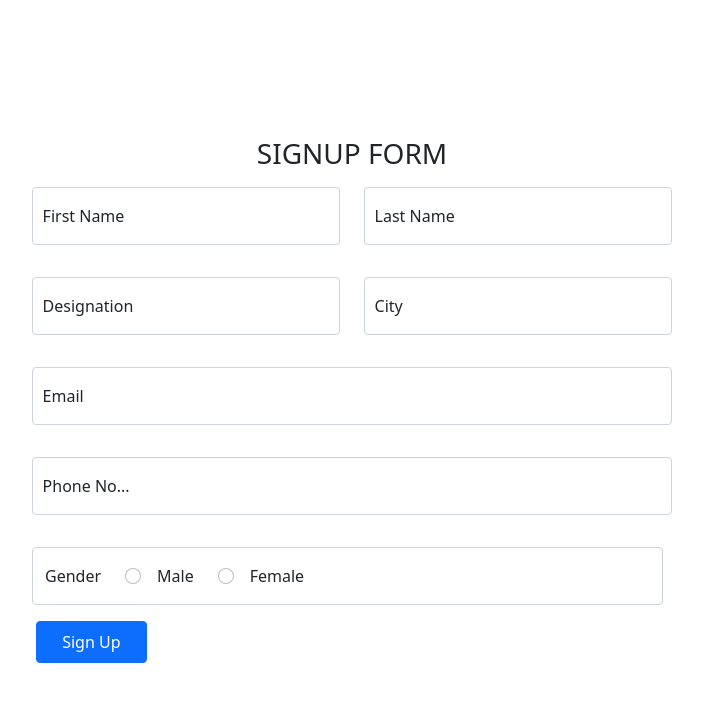
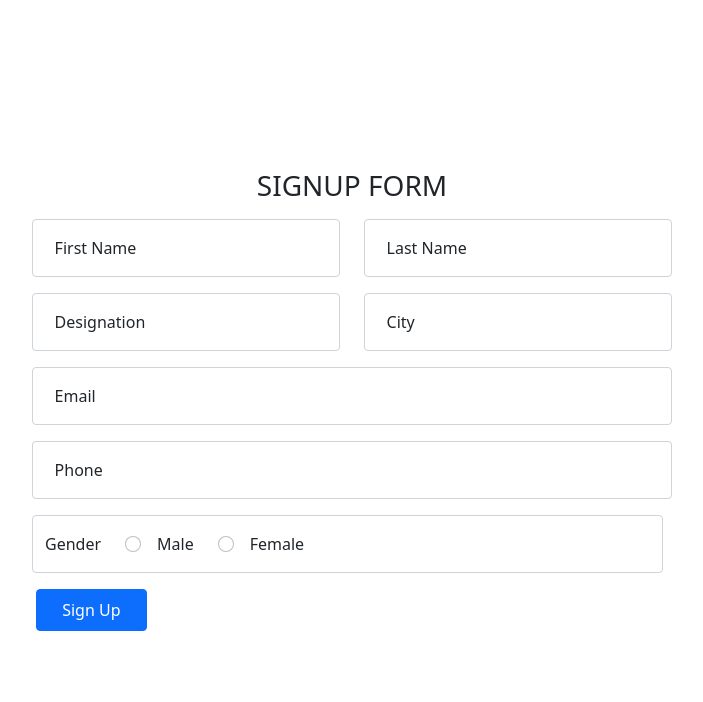
Before and after one commit to ijazdevelope/reactjs-project, a React (Create React App) app: page /signup in a window 1280 px wide. Shown: the top 702 px of the page, without its empty margins (288-991 px from the left). Built offline with nearby package versions, Linux system fonts and the light colour scheme.

Commit message:
implemented inputField component in multipale components

```diff
--- a/src/components/Dashboard.js
+++ b/src/components/Dashboard.js
@@ -6,7 +6,6 @@ import "./style.css";
 // import { yupResolver } from "@hookform/resolvers/yup";
 // import * as Yup from "yup";
 import Modal from "./Modal";
-import CustomModal from './CustomModal';
 
 // const schema = Yup.object({
 //   firstName: Yup.string()
@@ -235,7 +234,7 @@ const Dashboard = () => {
           <button
             type="submit"
             className="btn btn-primary mb-3 px-1 py-2 d-block"
-            onClick={ () => setOpenCustomModal(true) }
+            onClick={() => setOpenCustomModal(true)}
           >
             Open Custom Modal
           </button>
--- a/src/components/Login.js
+++ b/src/components/Login.js
@@ -2,13 +2,15 @@ import React from "react";
 import { useForm } from "react-hook-form";
 import { yupResolver } from '@hookform/resolvers/yup';
 import * as yup from "yup";
+import { TextField } from "./text-field";
+
 
 
 const schema = yup.object({
     email: yup.string().required('Email is required').matches(/^[a-zA-Z0-9_.+-]+@[a-zA-Z0-9-]+\.[a-zA-Z0-9-.]+$/, 'Invalid email format'),
     password: yup.string().required()
-    .min(4, 'Password length should be at least 4 characters')
-    .matches(/^.*(?=.{8,})((?=.*[!@#$%^&*()\-_=+{};:,<.>]){1})(?=.*\d)((?=.*[a-z]){1})((?=.*[A-Z]){1}).*$/ , 'Password must contain at least 8 characters, one uppercase, one number and one special case character'),
+        .min(4, 'Password length should be at least 4 characters')
+        .matches(/^.*(?=.{8,})((?=.*[!@#$%^&*()\-_=+{};:,<.>]){1})(?=.*\d)((?=.*[a-z]){1})((?=.*[A-Z]){1}).*$/, 'Password must contain at least 8 characters, one uppercase, one number and one special case character'),
 }).required();
 
 const Login = () => {
@@ -16,7 +18,7 @@ const Login = () => {
     const { register, handleSubmit, formState: { errors } } = useForm({
         resolver: yupResolver(schema)
     });
-    const onSubmit = data => console.log(data,'data');
+    const onSubmit = data => console.log(data, 'data');
     // console.log(formState, 'errors');
 
     return (
@@ -24,15 +26,24 @@ const Login = () => {
             <h3 className="mb-3 text-uppercase text-center">Login Form</h3>
             <form onSubmit={handleSubmit(onSubmit)} >
                 <div className='row'>
-                    <div className="form-floating mb-3 w-100 ps-0">
-                        <input type="email" {...register("email")} className='form-control position-relative' id="floatingInput" placeholder="name@example.com" />
-                        <label for="floatingInput">Email address</label>
-                        <p className='text-danger'>{errors?.email?.message}</p>
+                    <div className="w-100 ps-0">
+                        <TextField
+                            name='email'
+                            type='email'
+                            placeholder='your email...'
+                            label='Email'
+                        />
                     </div>
-                    <div className="form-floating w-100 ps-0">
-                        <input type="password" {...register("password")} className='form-control position-relative' id="floatingPassword" placeholder="Password" />
+                    <div className="w-100 ps-0">
+                        {/* <input type="password" {...register("password")} className='form-control position-relative' id="floatingPassword" placeholder="Password" />
                         <label for="floatingPassword">Password</label>
-                        <p className='text-danger'>{errors?.password?.message}</p>
+                        <p className='text-danger'>{errors?.password?.message}</p> */}
+                        <TextField
+                            name='password'
+                            type='password'
+                            placeholder='type your password...'
+                            label='Password'
+                        />
                     </div>
                     <button type="submit" className="btn btn-primary mt-3 col-2">Login</button>
                 </div>
--- a/src/components/Signup.js
+++ b/src/components/Signup.js
@@ -5,6 +5,7 @@ import "./style.css";
 import { useForm } from "react-hook-form";
 import { yupResolver } from "@hookform/resolvers/yup";
 import * as Yup from "yup";
+import { TextField } from "./text-field";
 
 const schema = Yup.object({
   firstName: Yup.string()
@@ -58,7 +59,7 @@ const schema = Yup.object({
     )
     .min(11, "minimum 11 characters")
     .max(11, "max length is 11 numbers"),
-    gender: Yup.string()
+  gender: Yup.string()
     .required("Please choose your gender")
 
 }).required();
@@ -79,8 +80,8 @@ const Signup = (props) => {
       <form onSubmit={handleSubmit(onSubmit)}>
         <div className="row p-4 p-md-0">
           <h3 className="mb-3 text-uppercase text-center">Signup Form</h3>
-          <div className="form-floating mb-3 col-md-6">
-            <input
+          <div className="col-md-6">
+            {/* <input
               type="text"
               {...register("firstName")}
               className={`form-control position-relative ${
@@ -95,94 +96,57 @@ const Signup = (props) => {
             )}
             {errors?.firstName?.message && (
               <p className="text-danger">{errors?.firstName?.message}</p>
-            )}
+            )} */}
+            <TextField
+              name='firstName'
+              type='text'
+              placeholder='first name...'
+              label='First Name'
+            />
           </div>
-          <div className="form-floating mb-3 col-md-6">
-            <input
-              type="text"
-              {...register("lastName")}
-              className={`form-control position-relative ${
-                errors?.lastName && "border-danger"
-              }`}
-              id="floatingPassword"
-              placeholder="Password"
+          <div className="col-md-6">
+            <TextField
+              name='lastName'
+              type='text'
+              placeholder='last name'
+              label='Last Name'
             />
-            <label for="floatingPassword">Last Name</label>
-            {errors?.lastName && (
-              <i className="bi bi-x-lg position-absolute top-4 right-5 text-danger"></i>
-            )}
-            <p className="text-danger">{errors?.lastName?.message}</p>
           </div>
-          <div className="form-floating mb-3 col-md-6">
-            <input
-              type="text"
-              {...register("designation")}
-              className={`form-control position-relative ${
-                errors?.designation && "border-danger"
-              }`}
-              id="floatingPassword"
-              placeholder="designation"
+          <div className="col-md-6">
+            <TextField
+              name='designation'
+              type='text'
+              placeholder='designation'
+              label='Designation'
             />
-            <label for="floatingPassword">Designation</label>
-            {errors?.designation && (
-              <i className="bi bi-x-lg position-absolute top-4 right-5 text-danger"></i>
-            )}
-            <p className="text-danger">{errors?.designation?.message}</p>
           </div>
-          <div className="form-floating mb-3 col-md-6">
-            <input
-              type="text"
-              {...register("city")}
-              className={`form-control position-relative ${
-                errors?.city && "border-danger"
-              }`}
-              id="floatingPassword"
-              placeholder="city"
+          <div className="col-md-6">
+            <TextField
+              name='city'
+              type='text'
+              placeholder='city'
+              label='City'
             />
-            <label for="floatingPassword">City</label>
-            {errors?.city && (
-              <i className="bi bi-x-lg position-absolute top-4 right-5 text-danger"></i>
-            )}
-            <p className="text-danger">{errors?.city?.message}</p>
           </div>
-          <div className="form-floating w-100 mb-3">
-            <input
-              type="email"
-              {...register("email")}
-              className={`form-control position-relative ${
-                errors?.email && "border-danger"
-              }`}
-              id="floatingPassword"
-              placeholder="email"
-              autoComplete="off"
+          <div className="w-100">
+            <TextField
+              name='email'
+              type='email'
+              placeholder='email'
+              label='Email'
             />
-            <label for="floatingPassword">Email</label>
-            {errors?.email && (
-              <i className="bi bi-x-lg position-absolute top-4 right-5 text-danger"></i>
-            )}
-            <p className="text-danger">{errors?.email?.message}</p>
           </div>
-          <div className="form-floating w-100 mb-3">
-            <input
-              type="number"
-              {...register("phone")}
-              className={`form-control position-relative ${
-                errors?.phone && "border-danger"
-              }`}
-              id="floatingPassword"
-              placeholder="phone"
-              autoComplete="off"
+          <div className="w-100">
+            <TextField
+              name='phone'
+              type='number'
+              placeholder='phone'
+              label='Phone'
             />
-            <label for="floatingPassword">Phone No...</label>
-            {errors?.phone && (
-              <i className="bi bi-x-lg position-absolute top-4 right-5 text-danger"></i>
-            )}
-            <p className="text-danger">{errors?.phone?.message}</p>
           </div>
           <div
-            className={`gender mb-3 position-relative form-control ${
-              errors?.gender && "border-danger border"
-            }`}
+            className={`gender mb-3 position-relative form-control ${errors?.gender && "border-danger border"
+              }`}
           >
             <label className="me-4">Gender</label>
             <input
@@ -191,9 +155,11 @@ const Signup = (props) => {
               name="radioNoLabel"
               id="male"
               value='male'
-              {...register("gender", { required: {
+              {...register("gender", {
+                required: {
                   value: true,
-              } })}
+                }
+              })}
             />
             <label htmlFor="male" className="me-4">
               Male
@@ -204,9 +170,11 @@ const Signup = (props) => {
               name="radioNoLabel"
               id="female"
               value='female'
-              {...register("gender", { required: {
+              {...register("gender", {
+                required: {
                   value: true,
-              } })}
+                }
+              })}
             />
             <label htmlFor="female">
               Female
```
Lines whose indentation alone changed are shown as unchanged.
